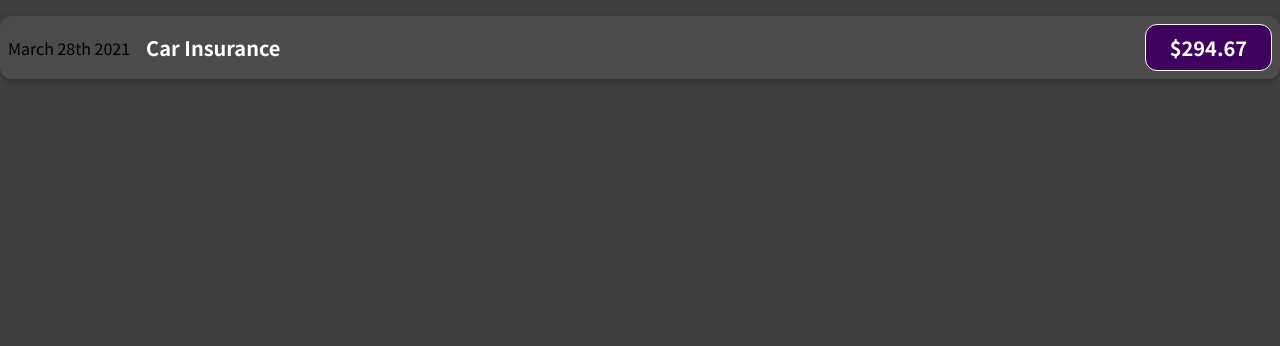
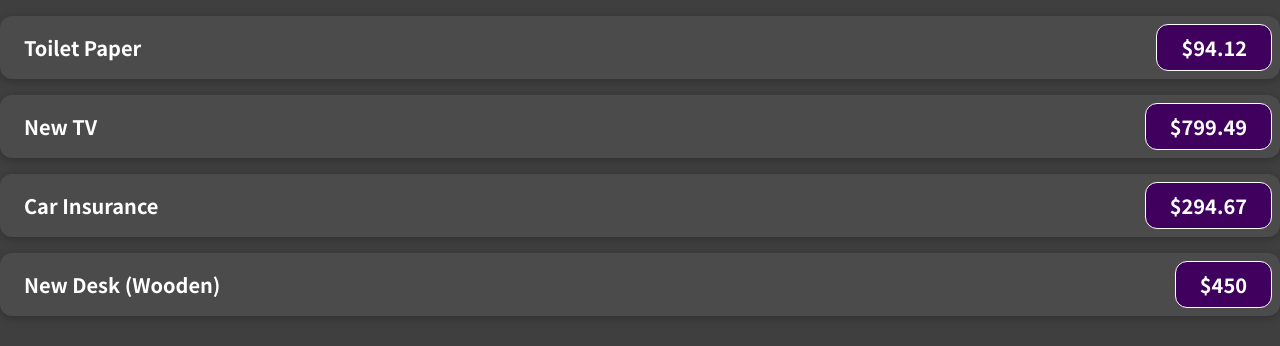
Before and after one commit to janiceh94/expenseTracker, a React (Create React App) app: page / in a window 1280 px wide. Shown: the top 346 px of the page. Built offline with nearby package versions, Linux system fonts and the light colour scheme.

Commit message:
created data to display

```diff
--- a/src/App.js
+++ b/src/App.js
@@ -1,9 +1,42 @@
 import ExpenseItem from "./components/ExpenseItem/ExpenseItem";
 
 function App() {
+
+  const expenses = [
+    {
+      id: 'e1',
+      title: 'Toilet Paper',
+      amount: 94.12,
+      date: new Date(2020, 7, 14),
+    },
+    { id: 'e2', title: 'New TV', amount: 799.49, date: new Date(2021, 2, 12) },
+    {
+      id: 'e3',
+      title: 'Car Insurance',
+      amount: 294.67,
+      date: new Date(2021, 2, 28),
+    },
+    {
+      id: 'e4',
+      title: 'New Desk (Wooden)',
+      amount: 450,
+      date: new Date(2021, 5, 12),
+    },
+  ];
+
+  const expenseItemElements = expenses.map(item => {
+    return (
+      <ExpenseItem
+        title={item.title}
+        amount={item.amount}
+        date={item.date}
+      />
+    )
+  })
+
   return (
-    <div className="App">
-      <ExpenseItem/>
+    <div>
+      {expenseItemElements}
     </div>
   );
 }
--- a/src/components/ExpenseItem/ExpenseItem.js
+++ b/src/components/ExpenseItem/ExpenseItem.js
@@ -1,15 +1,13 @@
 import "./ExpenseItem.css";
 
-export default function ExpenseItem(){
+export default function ExpenseItem(props) {
+
     return (
-        <div className="expense-item">
-            <div>March 28th 2021</div>
-            <div  className="expense-item-description">
-                <h2>Car Insurance</h2>
-                <div className="expense-item-price">
-                    $294.67
-                </div>
-            </div>
+      <div className='expense-item'>
+        <div className='expense-item-description'>
+          <h2>{props.title}</h2>
+          <div className='expense-item-price'>${props.amount}</div>
         </div>
-    )
-}
+      </div>
+    );
+  }
```
